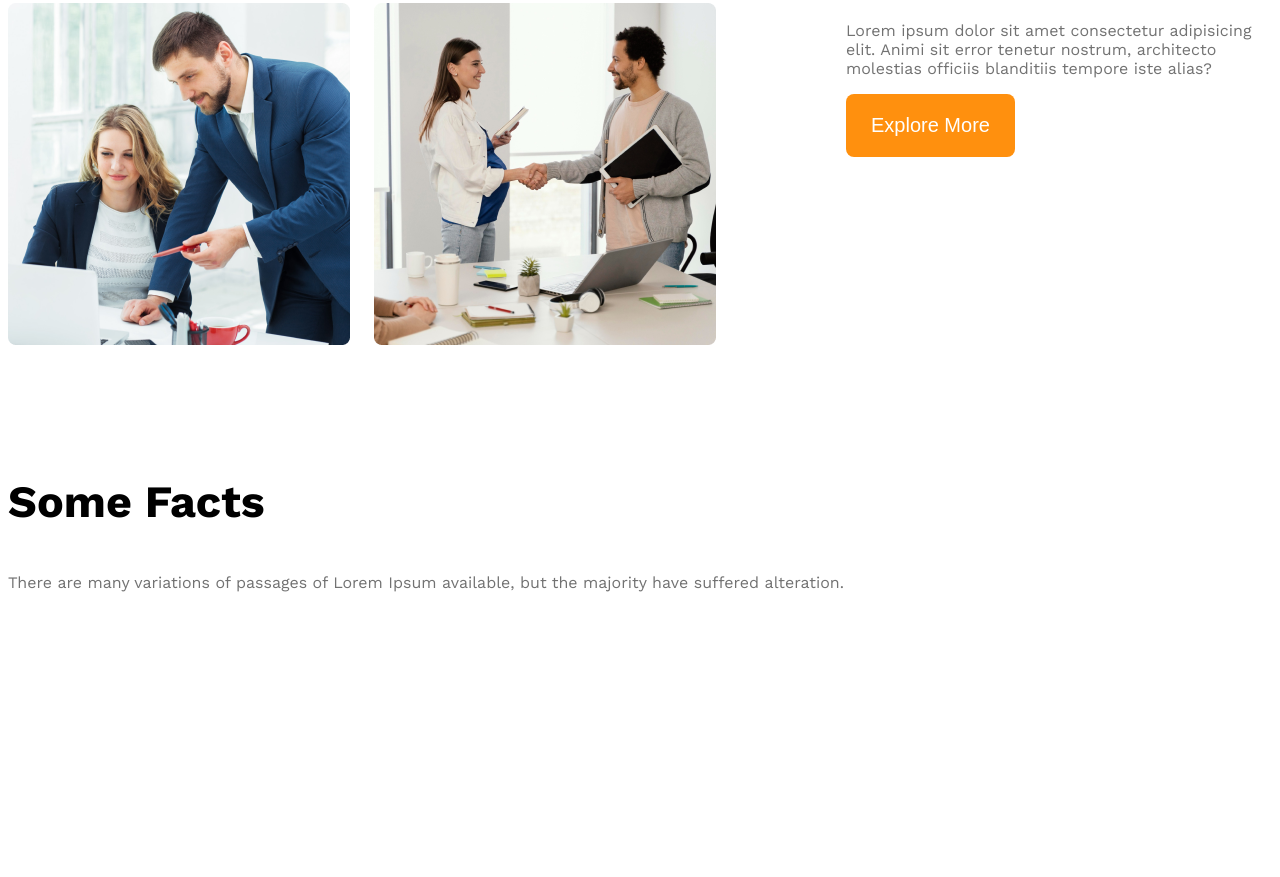
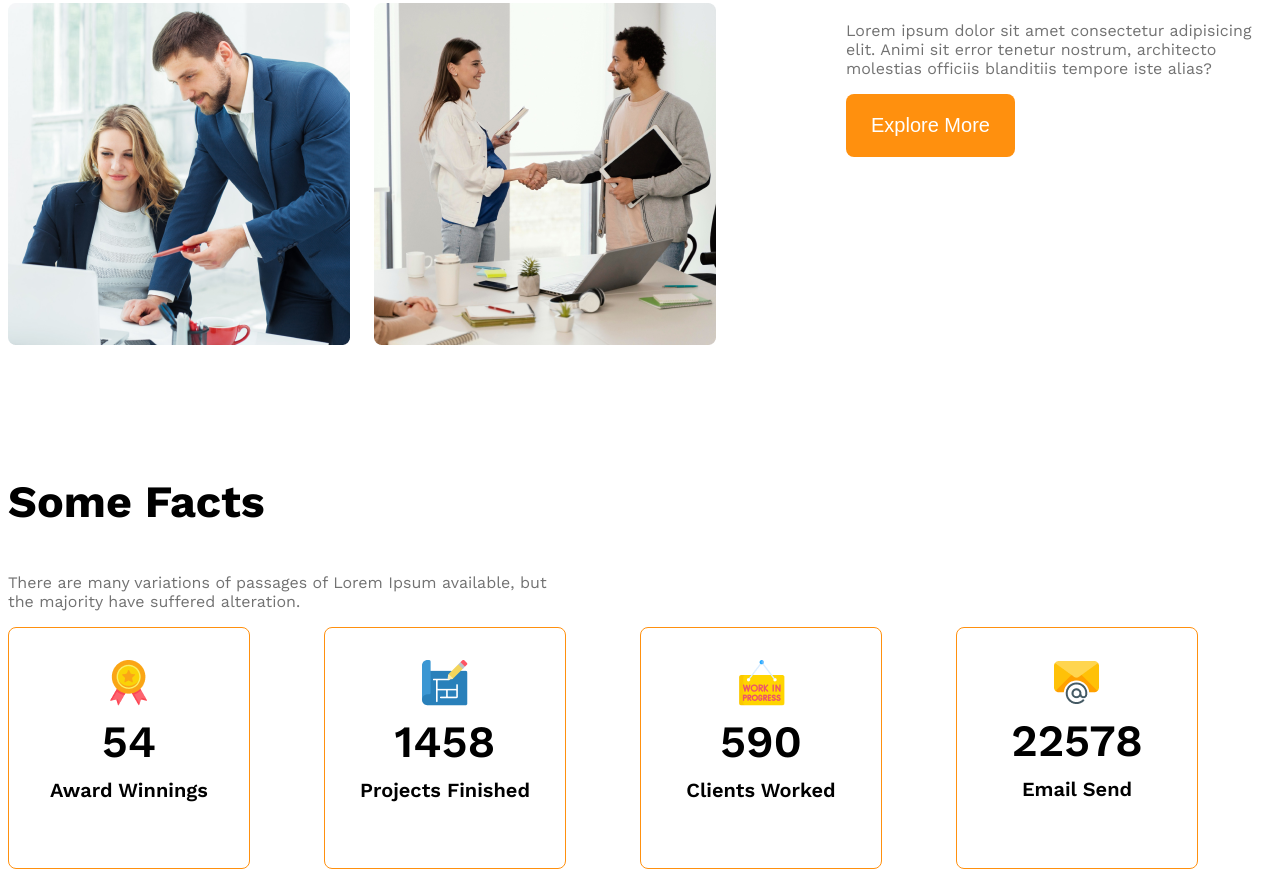
Before and after one commit to muzahiddipu/g3-architects-website, a plain HTML site: page index.html in a window 1280 px wide. Shown: the part 1686-2563 px from the top of the page. Before the commit the page ends 2294 px from the top, so only its background shows below. Drawn offline with nearby package versions, Linux system fonts and the light colour scheme.

Commit message:
worked on some facts

```diff
--- a/index.html
+++ b/index.html
@@ -51,22 +51,57 @@
                 <img src="images/team4.png" alt="">
             </div>
             <div class="our-features">
-                <h3 class="section-title"> <span id="quick-list" class="text-light-gray">Quick list</span> <span class="of-our">of Our</span> <span class="text-primary">Features</span></h3>
-                <p class="feature-description text-light-gray">Lorem ipsum dolor sit amet consectetur adipisicing elit. Animi sit error tenetur nostrum, architecto molestias officiis blanditiis tempore iste alias?</p>
-                <button class="btn-primary" >Explore More</button>
+                <h3 class="section-title"> <span id="quick-list" class="text-light-gray">Quick list</span> <span
+                        class="of-our">of Our</span> <span class="text-primary">Features</span></h3>
+                <p class="feature-description text-light-gray">Lorem ipsum dolor sit amet consectetur adipisicing elit.
+                    Animi sit error tenetur nostrum, architecto molestias officiis blanditiis tempore iste alias?</p>
+                <button class="btn-primary">Explore More</button>
             </div>
 
         </section>
         <!-- features will enjoy -->
-         <section>
+        <section>
 
-         </section>
-         <!-- some facts -->
-          <section>
+        </section>
+        <!-- some facts -->
+        <section>
             <h3 class="section-title">Some Facts</h3>
-            <p class="text-light-gray">There are many variations of passages of Lorem Ipsum available, but the majority have suffered alteration.</p>
+            <p class="text-light-gray fact-description">There are many variations of passages of Lorem Ipsum available, but the majority
+                have suffered alteration.</p>
+            <div class="fact-container">
+                <!-- .fact-card*4>img.fact-icon+h4.fact-number+h5.fact-name -->
+                <div class="fact-card display-flex">
+                    <div>
+                        <img src="images/icons/ribon.png" alt="" class="fact-icon">
+                        <h4 class="fact-number">54</h4>
+                        <h5 class="fact-name">Award Winnings</h5>
+                    </div>
+                </div>
+                <div class="fact-card display-flex">
+                    <div>
+                        <img src="images/icons/projects.png" alt="" class="fact-icon">
+                        <h4 class="fact-number">1458</h4>
+                        <h5 class="fact-name">Projects Finished</h5>
+                    </div>
+                </div>
+                <div class="fact-card display-flex">
+                    <div>
+                        <img src="images/icons/customers.png" alt="" class="fact-icon">
+                        <h4 class="fact-number">590</h4>
+                        <h5 class="fact-name">Clients Worked</h5>
+                    </div>
+                </div>
+                <div class="fact-card display-flex">
+                    <div>
+                        <img src="images/icons/email.png" alt="" class="fact-icon">
+                        <h4 class="fact-number">22578</h4>
+                        <h5 class="fact-name">Email Send</h5>
+                    </div>
+                </div>
 
-          </section>
+            </div>
+
+        </section>
     </main>
     <footer>
 
--- a/styles/architests.css
+++ b/styles/architests.css
@@ -116,6 +116,38 @@ main > section{
   font-weight: 500;
 
 }
+/* some facts related styles */
+.fact-container{
+  display: grid;
+  grid-template-columns: repeat(4, 1fr);
+}
+
+
+.fact-card{
+  border: 1px solid #FF900E;
+  width: 240px;
+  height: 240px;
+  border-radius: 8px;
+  text-align: center;
+  align-items: center;
+  justify-content: center;
+
+}
+.fact-number{
+  font-size: 2.8rem;
+  font-weight: 600;
+  margin-top: 5px;
+  margin-bottom: 10px;
+
+}
+.fact-name{
+  font-size: 1.25rem;
+  font-weight: 600;
+  margin-top: 10px;
+}
+.fact-description{
+  max-width: 540px;
+}
 /* responsive media query */
 
 @media screen and (max-width:576px) {
```
